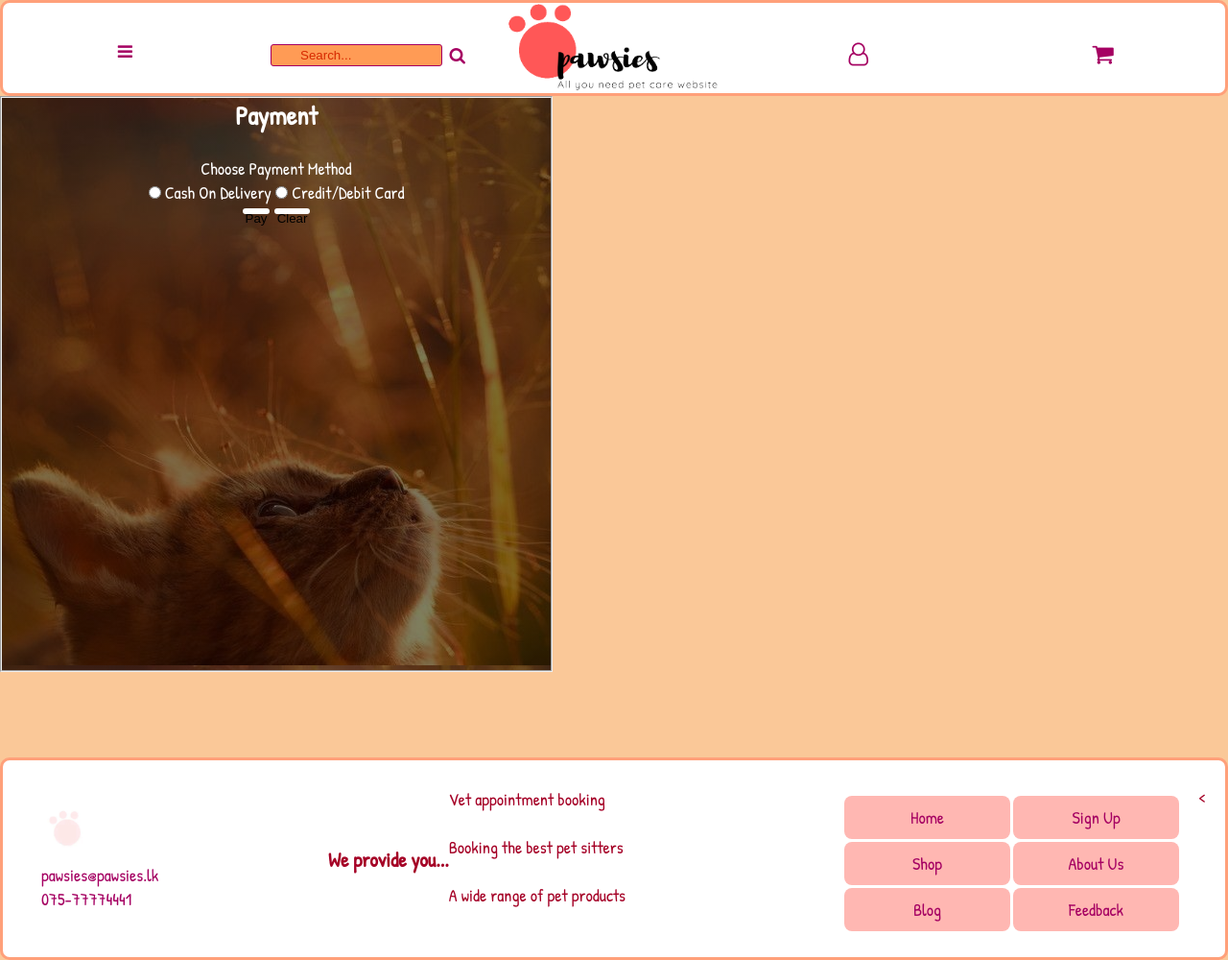
After one commit to ThaarushiN/OnlinePetCareSystem, a PHP site: page /payment.php in a window 1280 px wide. The commit adds this page. Shown: the whole page at 96% size. Run offline with PHP 8.4, Linux system fonts and the light colour scheme.

Commit message:
payment 1

```diff
--- a/header.html
+++ b/header.html
@@ -28,7 +28,7 @@
 			</div><!- menu -->
 
 			<div class="searchbar">
-				<form>
+				<form method="get" action="">
 					<input type="text" name="searchbox" placeholder="	Search..." id="searchbar">
 					<button type="submit" name=btnsearch><i class="fa fa-search fa-lg	"></i></button>
 				</form>
--- a/index.html
+++ b/index.html
@@ -29,7 +29,7 @@
 			</div><!- menu -->
 
 			<div class="searchbar">
-				<form>
+				<form method="get" action="">
 					<input type="text" name="searchbox" placeholder="	Search..." id="searchbar">
 					<button type="submit" name=btnsearch><i class="fa fa-search fa-lg	"></i></button>
 				</form>
--- /dev/null
+++ b/jscript/payment.js
@@ -0,0 +1,22 @@
+function hideForm() {
+
+	if(document.getElementById('paymethod').checked) {
+	       var valueRadio = document.getElementById('paymethod').value;
+
+	       if(valueRadio==='Cash On Delivery')
+	       {
+	       	 document.getElementByClass('cod').style.visibility='visible';
+	       }
+	       else if (valueRadio==='Credit/Debit Card')
+	       {
+	       	 document.getElementByClass('card').style.visibility='visible';
+	       }
+	}
+
+}
+
+function callForm()
+{
+	if(document.querySelector('input[name="paymethod"]:checked'))
+	hideForm();
+}
--- /dev/null
+++ b/payment.php
@@ -0,0 +1,73 @@
+<!DOCTYPE html>
+<html>
+<head>
+	<meta charset="utf-8">
+	<meta name="viewport" content="width=device-width, initial-scale=1">
+	<title>Payment</title>
+	<link rel="stylesheet" type="text/css" href="styles/payment.css">
+	<link rel="stylesheet" href="https://cdnjs.cloudflare.com/ajax/libs/font-awesome/4.7.0/css/font-awesome.min.css">
+	<script src="jscript/payment.js"></script>
+</head>
+<body>
+
+	<div class="wrapper">
+		<?php
+			include('header.html');
+		?>
+
+		<div class="payment">
+			<fieldset style="background-image:linear-gradient(rgba(0, 0, 0, 0.527),rgba(0, 0, 0, 0.5)),url(img/orangekat.jpg);">
+
+				<h2>Payment</h2><br>
+				<p>Choose Payment Method</p>
+				<form method="post" action="">
+					<input type="radio" name="paymethod" id="paymethod" value="Cash On Delivery" onclick="callForm()">
+					<label>Cash On Delivery</label>
+
+					<input type="radio" name="paymethod" id="paymethod" value="Credit/Debit Card" onclick="callForm()">
+					<label>Credit/Debit Card</label>
+					<br>
+
+					<div class="cod" style="visibility:hidden;">
+						<label>What would be the most convinient time for you to recieve the package?</label>
+						<br>
+						<input type="radio" name="when" id="" value="Weekdays">
+						<label>Weekdays</label>
+						<input type="radio" name="when" id="" value="Weekends">
+						<label>Weekends</label>
+						<br>
+						<input type="checkbox" id="morn" name="morn" value="Morning">
+						<label > Morning</label><br>
+						<input type="checkbox" id="after" name="after" value="Afternoon">
+						<label > Afternoon</label><br>
+						<input type="checkbox" id="eve" name="eve" value="Evening">
+						<label > Evening</label><br>
+					</div>
+
+					<div class="card" style="visibility:hidden;">
+						<label>Name On Card</label>
+						<input type="text" name="cardname" placeholder="Eg:- Kavishki Perera"><br>
+						<label>Card Number</label>
+						<input type="" name="cardnum" placeholder="1111-1111-1111-1111"><br>
+						<label>Expire Month & Year</label>
+						<input type="date" name="exp" id=""><br>
+						<label>CVC</label>
+						<input type="text" name="cvc" placeholder="123"><br>
+						<input type="checkbox" id="savepay" name="savepay" value="Save My Details">
+						<label >Save My Payment Details</label><br>
+					</div>
+					<button type="submit" name="btnsub">Pay</button>
+					<button type="reset" name="btnres">Clear</button>
+				</form>
+			</fieldset>
+		</div>
+
+		<div class="footer">
+			<?php
+			include('footer.html');
+			?>
+		</div>
+
+	</div><!-- wrapper -->
+</body>
+</html>
--- a/signin.php
+++ b/signin.php
@@ -6,9 +6,6 @@
 	<title>Sign In</title>
 	<link rel="stylesheet" type="text/css" href="styles/signin.css">
 	<link rel="stylesheet" href="https://cdnjs.cloudflare.com/ajax/libs/font-awesome/4.7.0/css/font-awesome.min.css">
-	<link rel="preconnect" href="https://fonts.googleapis.com">
-	<link rel="preconnect" href="https://fonts.gstatic.com" crossorigin>
-	<link href="https://fonts.googleapis.com/css2?family=Patrick+Hand&display=swap" rel="stylesheet">
 </head>
 <body>
 	<div class="wrapper">
--- /dev/null
+++ b/styles/payment.css
@@ -0,0 +1,54 @@
+* {
+    margin: 0;
+    padding: 0;
+    box-sizing: border-box;
+}
+
+body
+{
+	height: 1000px;
+	font-family: 'Patrick Hand', cursive;
+	font-size: 18px;
+}
+
+div{
+	/*border-style: solid;*/
+	align-items: center;
+	justify-content: center;
+	border-radius: 10px;
+}
+
+.wrapper
+{
+	position: relative;
+}
+
+.footer
+{
+	position: absolute;
+	bottom: 0;
+	width: 	100%;
+}
+
+fieldset
+{
+	height: 600px;
+	width: 45%;
+	color: #FFFFFF;
+	text-align: center;
+	align-items: center;
+	justify-content: center;
+}
+
+.cod, .card
+{
+	display: none;
+}
+
+button
+{
+	height: 10px;
+	padding: 3px;
+	background-color: #FFFFFF;
+	border-radius: 5px;
+}
--- a/styles/signin.css
+++ b/styles/signin.css
@@ -6,7 +6,6 @@
 
 body
 {
-	background-color: 	 #FAC898 /*#FF998C*/ /*#FFDAC1*/ /*#f7daec*/;
 	height: 1000px;
 	font-family: 'Patrick Hand', cursive;
 }
```
Also changed, not shown: img/king.jpg (added), img/majesty.png (added), img/majesty2.png (added), img/orangekat.jpg (added).
